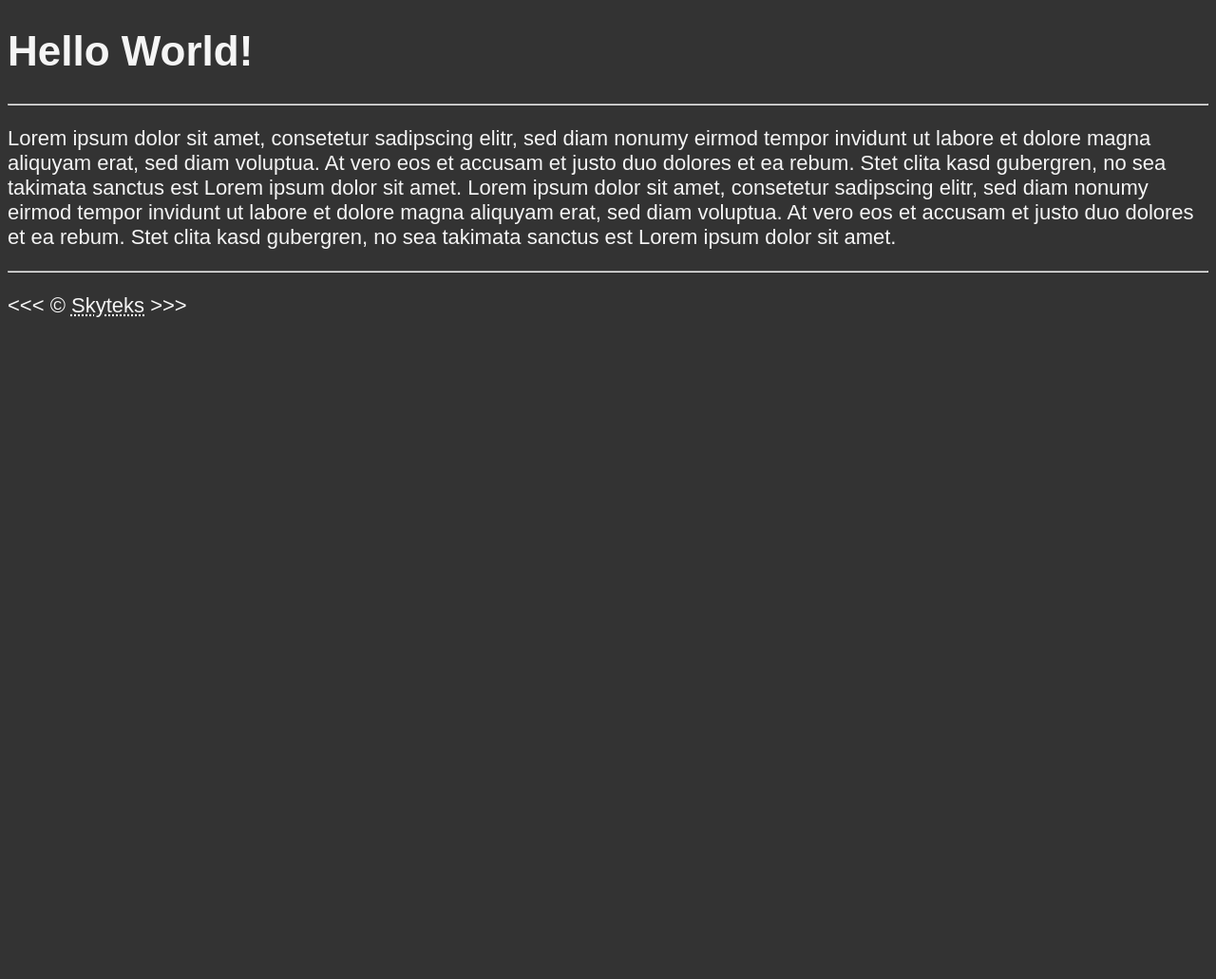
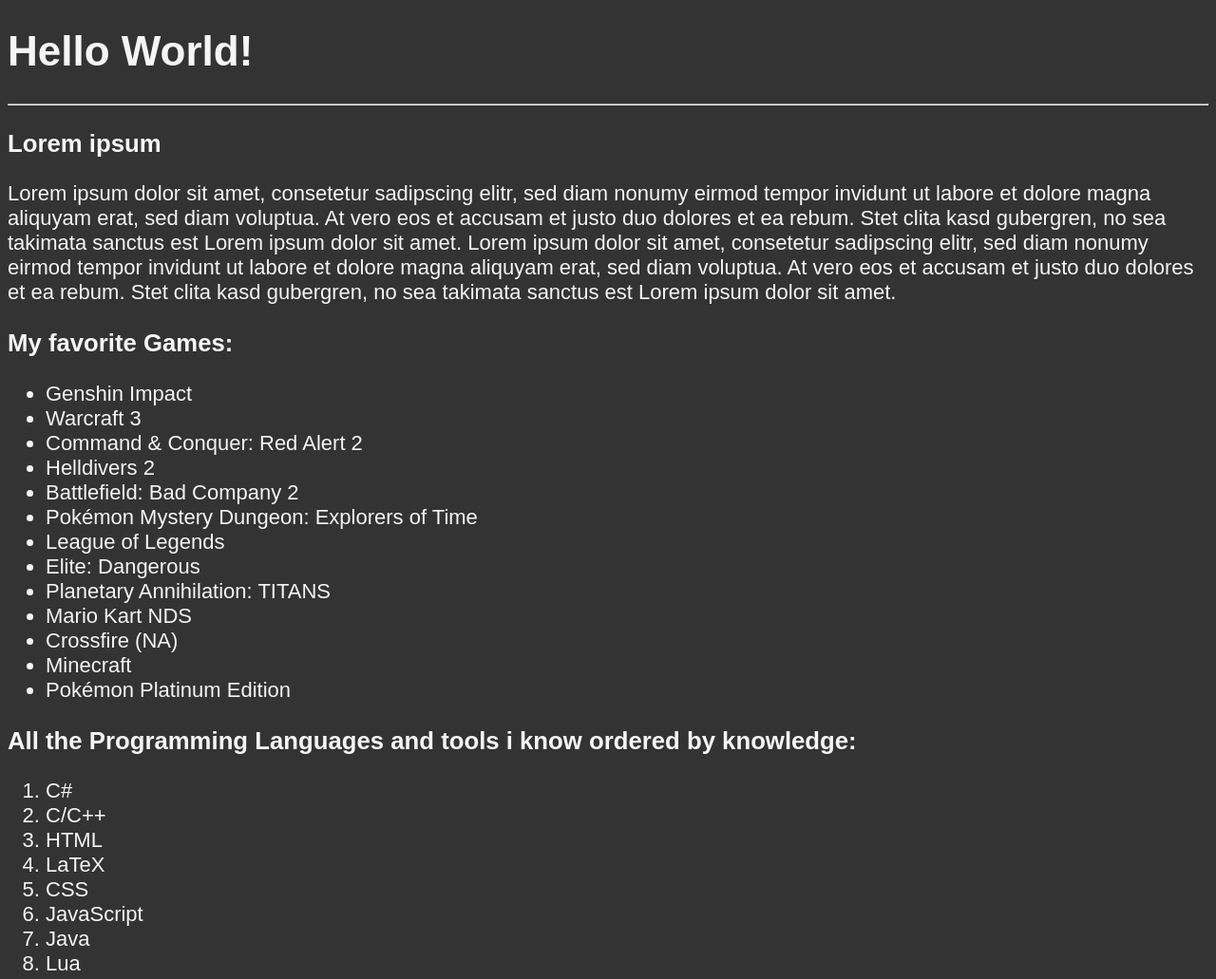
Before and after one commit to skyteks/WebsiteTestExample, a plain HTML site: page index.html in a window 1280 px wide. Shown: the top 1031 px of the page at 95% size. Before the commit the page ends 800 px from the top, so only its background shows below. Drawn offline with Linux system fonts and the light colour scheme.

Commit message:
Adding lists to index.html

```diff
--- a/index.html
+++ b/index.html
@@ -13,6 +13,7 @@
         <main>
             <hr>
             <p>
+                <h3>Lorem ipsum</h3>
                 Lorem ipsum dolor sit amet, consetetur sadipscing elitr,
                 sed diam nonumy eirmod tempor invidunt ut labore et dolore magna aliquyam erat,
                 sed diam voluptua.
@@ -23,6 +24,37 @@
                 sed diam voluptua. At vero eos et accusam et justo duo dolores et ea rebum.
                 Stet clita kasd gubergren, no sea takimata sanctus est Lorem ipsum dolor sit amet.
             </p>
+            <p>
+                <h3>My favorite Games:</h3>
+                <ul>
+                    <li>Genshin Impact</li>
+                    <li>Warcraft 3</li>
+                    <li>Command & Conquer: Red Alert 2</li>
+                    <li>Helldivers 2</li>
+                    <li>Battlefield: Bad Company 2</li>
+                    <li>Pokémon Mystery Dungeon: Explorers of Time</li>
+                    <li>League of Legends</li>
+                    <li>Elite: Dangerous</li>
+                    <li>Planetary Annihilation: TITANS</li>
+                    <li>Mario Kart NDS</li>
+                    <li>Crossfire (NA)</li>
+                    <li>Minecraft</li>
+                    <li>Pokémon Platinum Edition</li>
+                </ul>
+            </p>
+            <p>
+                <h3>All the Programming Languages and tools i know ordered by knowledge:</h3>
+                <ol>
+                    <li>C#</li>
+                    <li>C/C++</li>
+                    <li>HTML</li>
+                    <li>LaTeX</li>
+                    <li>CSS</li>
+                    <li>JavaScript</li>
+                    <li>Java</li>
+                    <li>Lua</li>
+                </ol>
+            </p>
             <hr>
         </main>
         <footer>
```
